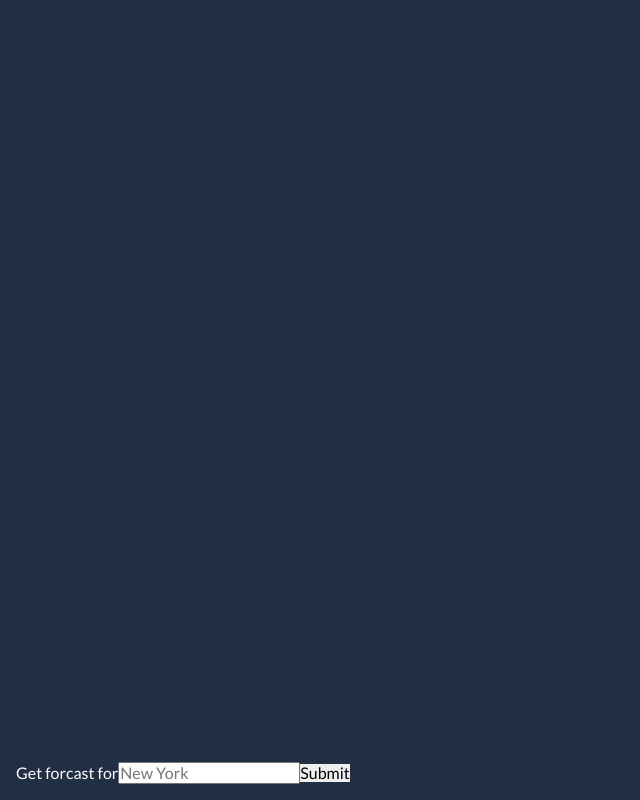
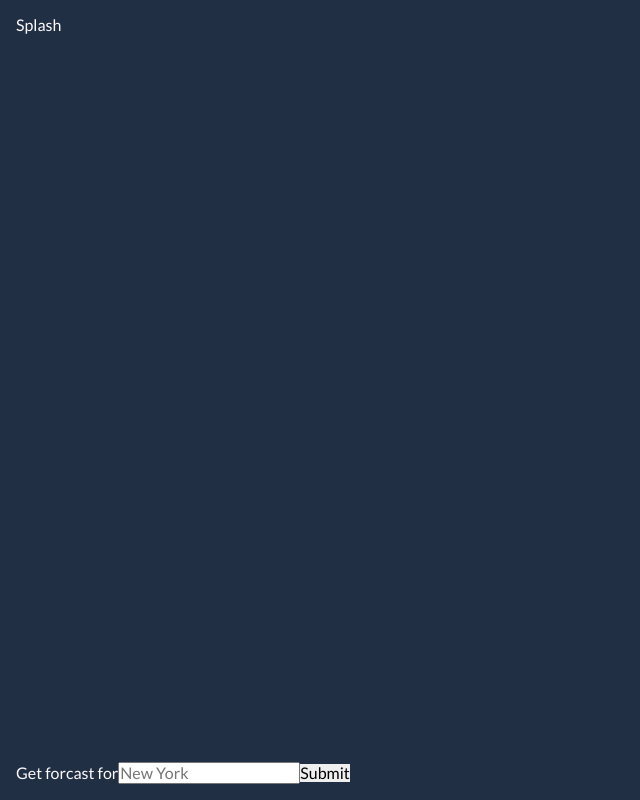
Before and after one commit to AB6923/daily-forecast, a React (Create React App) app: page / in a window 1280 px wide. Shown: the whole page, without its empty margins (0-640 px from the left). Built offline with nearby package versions, Linux system fonts and the light colour scheme; the HTML template or start-up script is replaced by a standard one.

Commit message:
add conditional rendering of splash, loading, and forcast components

```diff
--- a/src/App.js
+++ b/src/App.js
@@ -1,19 +1,21 @@
 import React from 'react'
 import { WeatherContextProvider } from './contexts/WeatherContext'
-import { Forcast, Form } from './components'
+import { Forcast, Form, Loading, Splash } from './components'
 
 import 'normalize.css'
 import './sass/index.scss'
 
 export default function App() {
 	return (
-		<div className='container'>
-			<WeatherContextProvider>
+		<WeatherContextProvider>
+			<div className='container'>
 				<main>
+					<Splash />
+					<Loading />
 					<Forcast />
 				</main>
 				<Form />
-			</WeatherContextProvider>
-		</div>
+			</div>
+		</WeatherContextProvider>
 	)
 }
--- a/src/components/Forcast.js
+++ b/src/components/Forcast.js
@@ -2,6 +2,6 @@ import React, { useContext } from 'react'
 import { WeatherContext } from '../contexts/WeatherContext'
 
 export const Forcast = () => {
-	const { weatherData } = useContext(WeatherContext)
-	return weatherData ? <div>{weatherData.location}</div> : null
+	const { weatherData, isLoading } = useContext(WeatherContext)
+	return weatherData && !isLoading ? <div>{weatherData.location}</div> : null
 }
--- /dev/null
+++ b/src/components/Loading.js
@@ -0,0 +1,7 @@
+import React, { useContext } from 'react'
+import { WeatherContext } from '../contexts/WeatherContext'
+
+export const Loading = () => {
+	const { isLoading } = useContext(WeatherContext)
+	return isLoading && <div>LOADING...</div>
+}
--- /dev/null
+++ b/src/components/Splash.js
@@ -0,0 +1,7 @@
+import React, { useContext } from 'react'
+import { WeatherContext } from '../contexts/WeatherContext'
+
+export const Splash = () => {
+	const { isLoading, weatherData } = useContext(WeatherContext)
+	return !isLoading && !weatherData ? <div>Splash</div> : null
+}
--- a/src/components/index.js
+++ b/src/components/index.js
@@ -1,4 +1,6 @@
 export * from './icons'
 export * from './Forcast'
 export * from './Form'
+export * from './Loading'
+export * from './Splash'
 export * from './WeatherIcon'
--- a/src/contexts/WeatherContext.js
+++ b/src/contexts/WeatherContext.js
@@ -39,7 +39,7 @@ export const WeatherContextProvider = ({ children }) => {
 	}, [location])
 
 	return (
-		<WeatherContext.Provider value={{ setLocation, weatherData }}>
+		<WeatherContext.Provider value={{ setLocation, weatherData, isLoading }}>
 			{children}
 		</WeatherContext.Provider>
 	)
```
